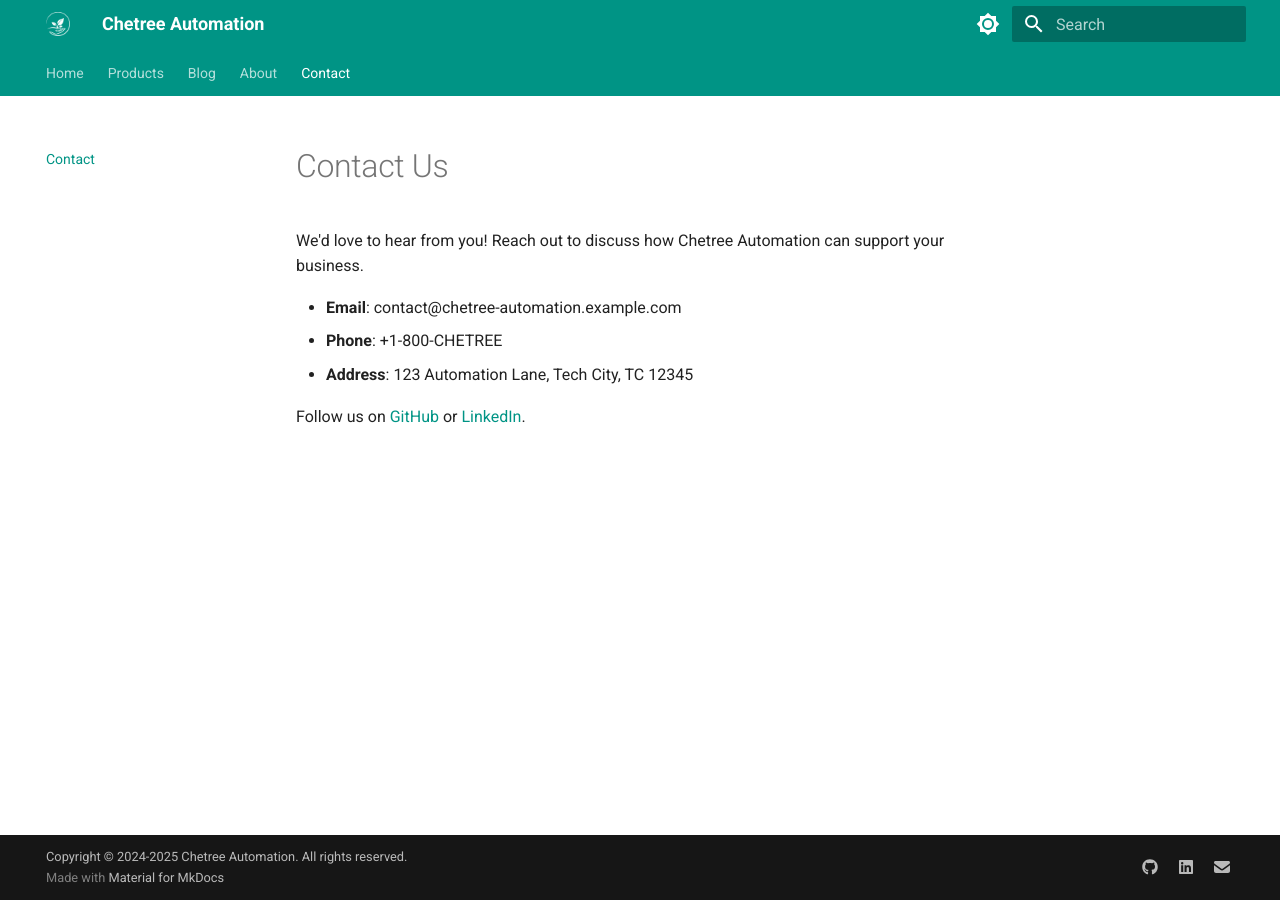
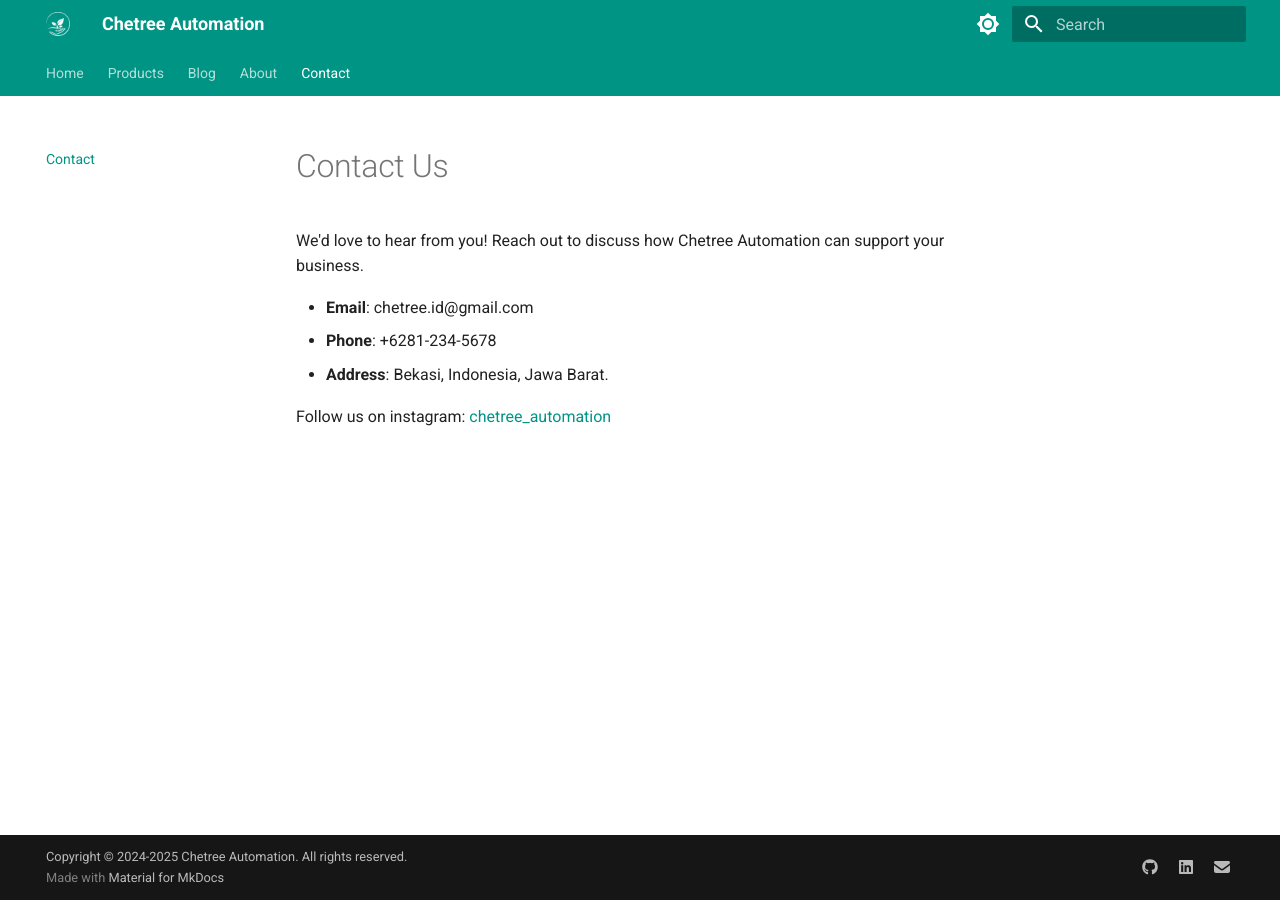
Before and after one commit to chetree/chetree.github.io, an MkDocs documentation site: the page built from docs/contact.md, in a window 1280 px wide. Built offline with MkDocs 1.6.1 and Material for MkDocs 9.7.7, drawn with Linux system fonts in a browser that asks for light colours.

Commit message:
update contact info

```diff
--- a/docs/contact.md
+++ b/docs/contact.md
@@ -2,8 +2,8 @@
 
 We'd love to hear from you! Reach out to discuss how Chetree Automation can support your business.
 
-- **Email**: contact@chetree-automation.example.com
-- **Phone**: +1-800-CHETREE
-- **Address**: 123 Automation Lane, Tech City, TC 12345
+- **Email**: chetree.id@gmail.com
+- **Phone**: +6281-234-5678
+- **Address**: Bekasi, Indonesia, Jawa Barat.
 
-Follow us on [GitHub](https://github.com/yourusername/yourrepository) or [LinkedIn](https://www.linkedin.com/company/chetree-automation).
+Follow us on instagram: [chetree_automation](https://www.instagram.com/chetree_automation)
--- a/mkdocs.yml
+++ b/mkdocs.yml
@@ -2,7 +2,6 @@
 site_description: Advanced automation solutions for industry and innovation.
 site_author: Chetree Automation Team
 site_url: https://chetree.github.io
-
 
 nav:
   - Home: index.md
@@ -14,7 +13,6 @@
   - About: about.md
   - Contact: contact.md
 
-
 theme:
   name: material
   features:
@@ -25,7 +23,7 @@
     - navigation.sections
     - search.suggest
     - search.highlight
-    - i18n   # enable language switcher
+  #  - i18n   # enable language switcher
   palette:
     - media: "(prefers-color-scheme: light)"
       scheme: default
@@ -82,11 +80,11 @@
 extra:
   social:
     - icon: fontawesome/brands/github
-      link: https://github.com/yourusername/yourrepository
+      link: https://github.com/chetree
     - icon: fontawesome/brands/linkedin
       link: https://www.linkedin.com/company/chetree-automation
     - icon: fontawesome/solid/envelope
-      link: mailto:contact@chetree-automation.example.com
+      link: mailto:chetree.id@gmail.com
   analytics:
     provider: google
     property: UA-XXXXXXXXX-X
```
